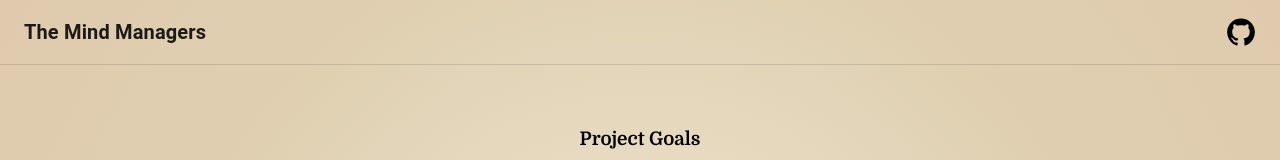
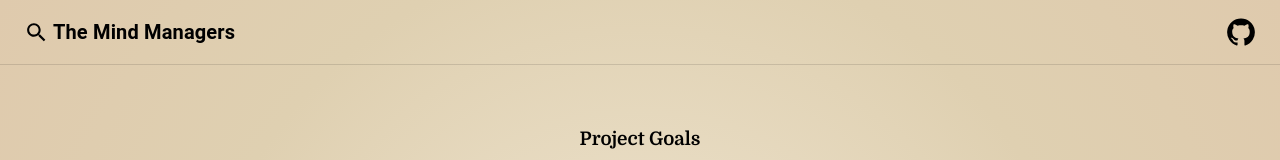
Before and after one commit to Joakim-Johansson/ProjectPage, a React (Create React App) app: page / in a window 1280 px wide. Shown: the top 160 px of the page. Built offline with nearby package versions, Linux system fonts and the light colour scheme.

Commit message:
icon added

```diff
--- a/src/components/Header.js
+++ b/src/components/Header.js
@@ -2,15 +2,20 @@ import React from 'react';
 import { AppBar, Box, Toolbar, Typography, Link } from '@mui/material';
 import GitHubIcon from '@mui/icons-material/GitHub';
 import { Divider } from "@mui/material";
+import { Search } from '@mui/icons-material';
 
 const Header = () => {
   return (
     <div>
       <AppBar position="static" color="transparent" elevation={0}>
         <Toolbar sx={{ display: 'flex', justifyContent: 'space-between' }}>
-          <Typography variant="h6" sx={{ fontWeight: 'bold', color: 'text.primary' }}>
-            The Mind Managers
-          </Typography>
+
+        <div style={{ display: 'flex', alignItems: 'center', gap: '4px' }}>
+      <Search style={{ fontSize: 25, color: 'black' }} />
+      <Typography variant="h6" sx={{ fontWeight: 'bold'}}>
+        The Mind Managers
+      </Typography>
+    </div>
 
           <Box sx={{ display: 'flex', gap: 3, alignItems: 'center' }}>
             <Link
```
